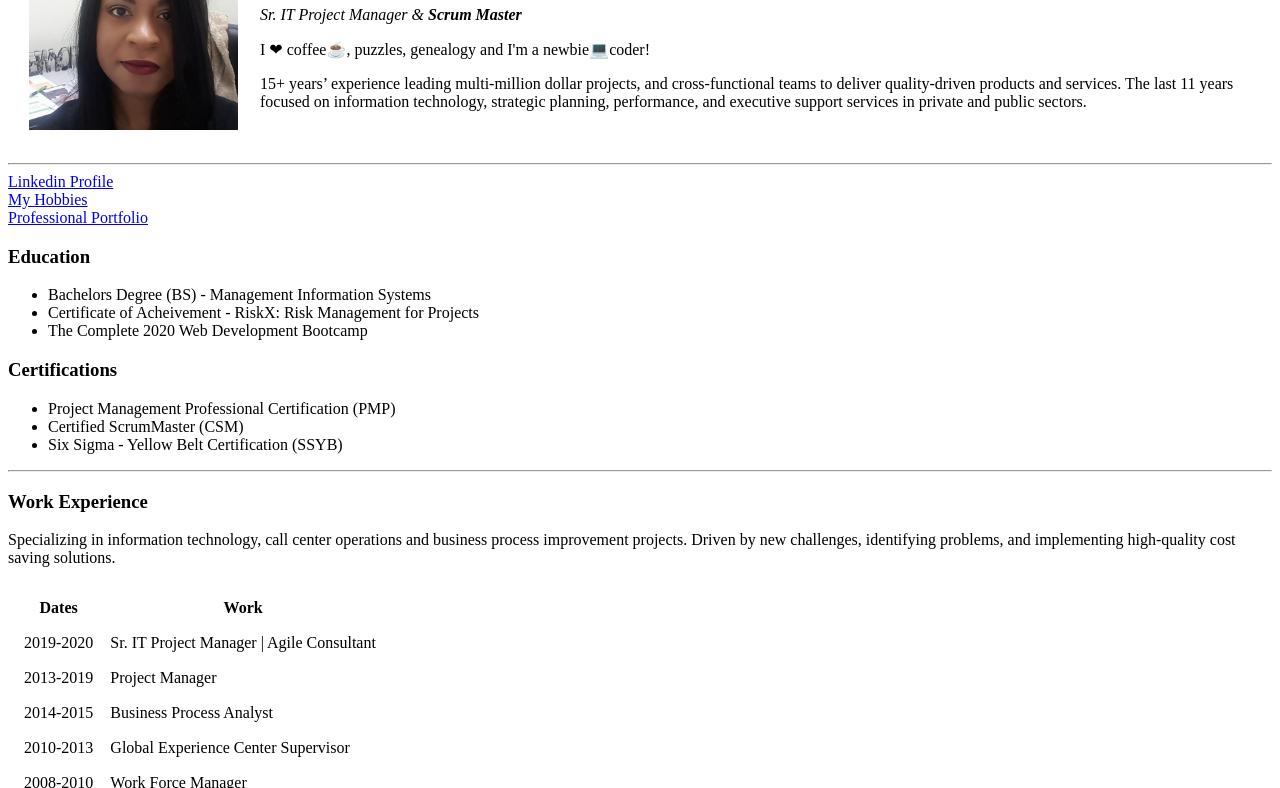
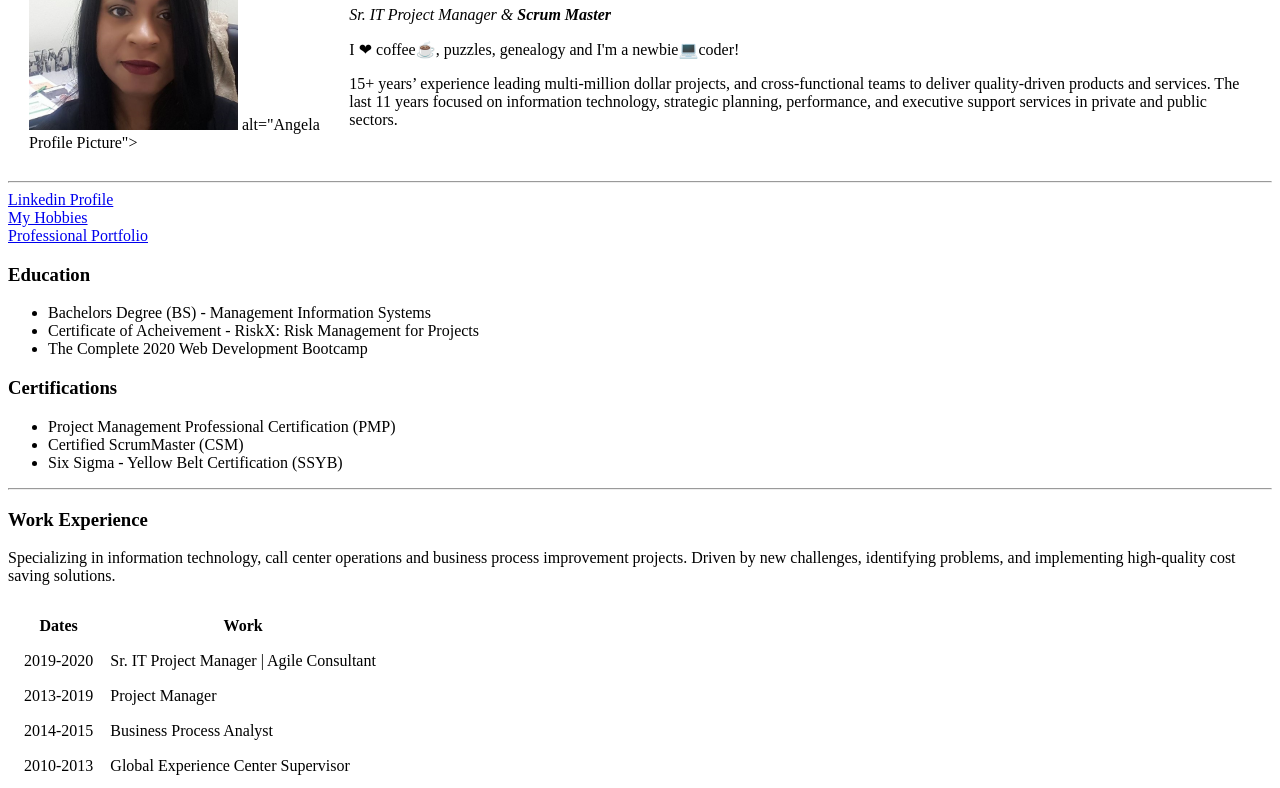
Before and after one commit to ashephard15/cv, a plain HTML site: page index.html in a window 1280 px wide. Shown: the part 110-898 px from the top of the page. Drawn offline with Linux system fonts and the light colour scheme.

Commit message:
Update index.html

```diff
--- a/index.html
+++ b/index.html
@@ -9,7 +9,7 @@
   <body>
     <table cellspacing="20">
       <tr>
-        <td><img src="me3.png" alt="Angela Profile Picture"></td>
+        <td><img src="me3.png"> alt="Angela Profile Picture"></td>
         <td>
           <h1>Angela Shephard</h1>
           <p><em>Sr. IT Project Manager & <strong>Scrum Master</strong></em></p>
```
